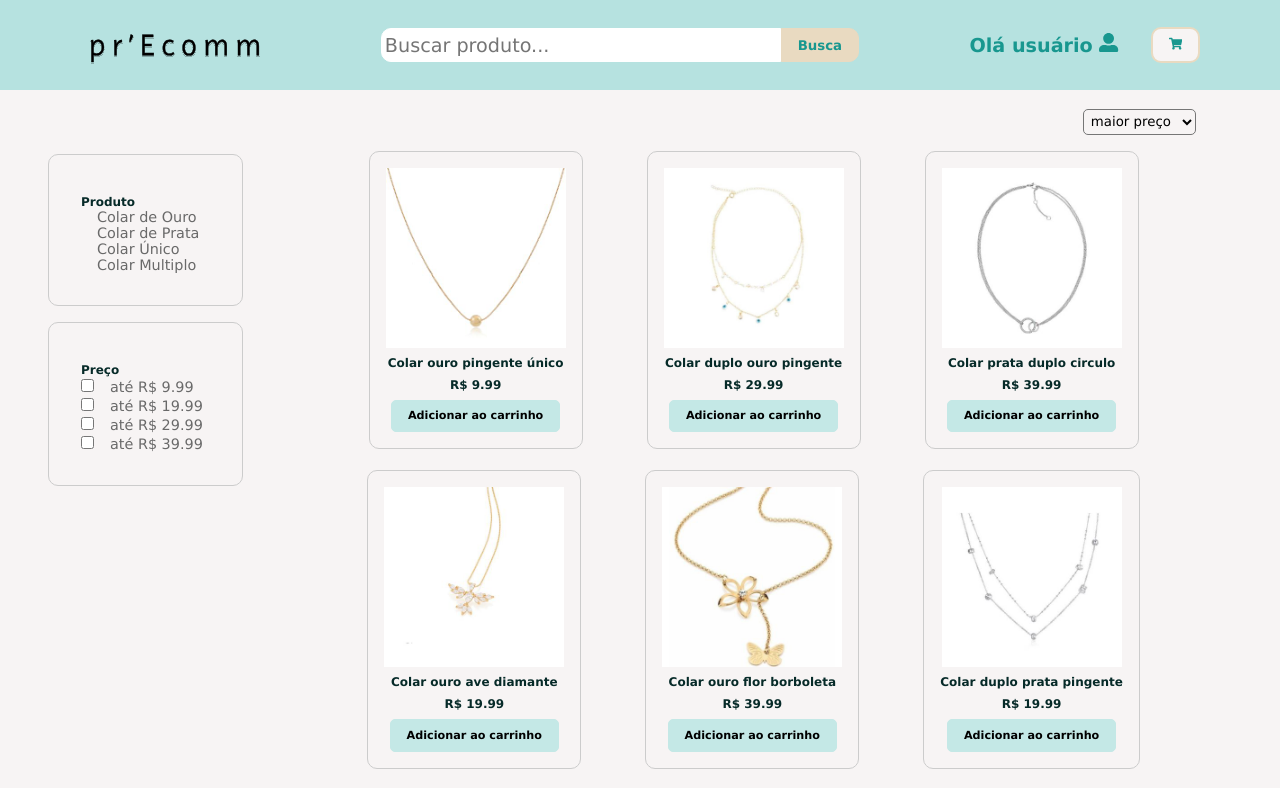
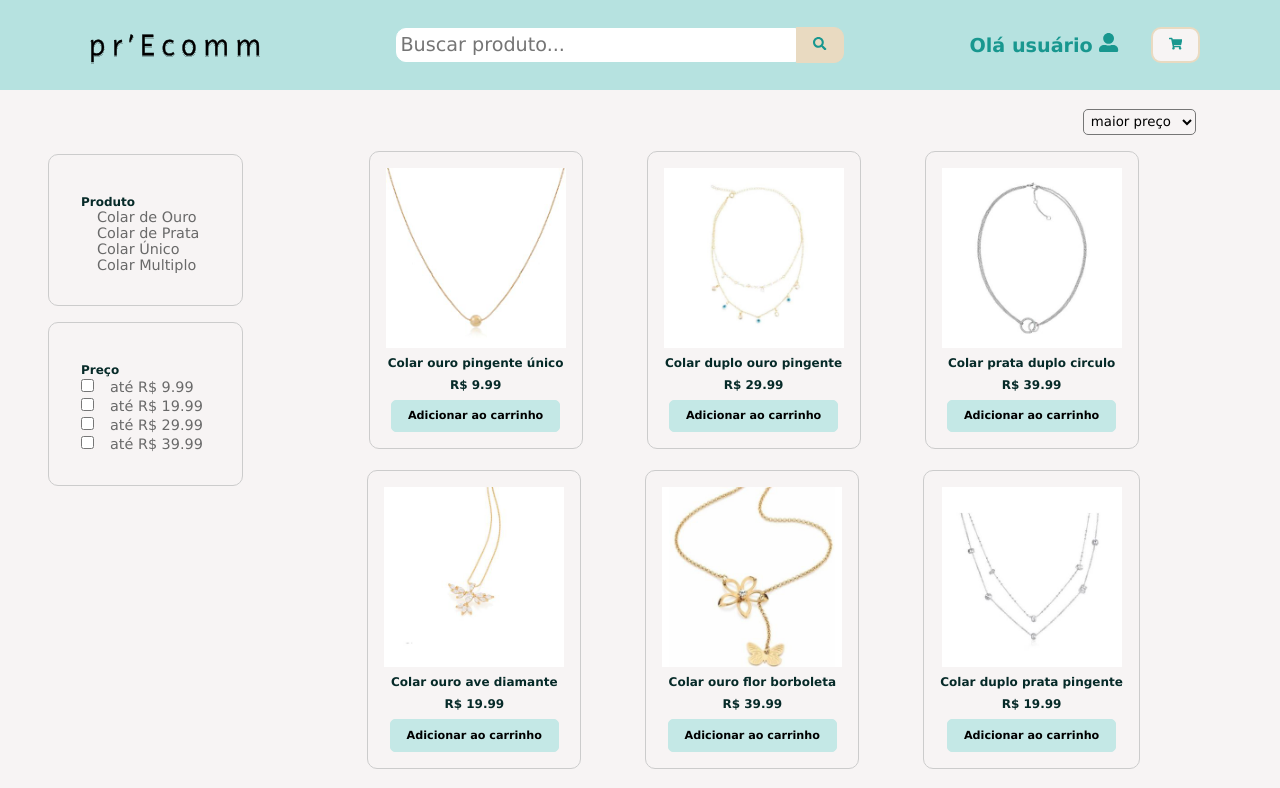
Before and after one commit to IallyFabiane/precomm, a React (Create React App) app: page /login in a window 1280 px wide. Shown: the top 788 px of the page. Built offline with nearby package versions, Linux system fonts and the light colour scheme.

Commit message:
Mudança de local do código Header

```diff
--- a/src/components/Header/Header.jsx
+++ b/src/components/Header/Header.jsx
@@ -2,25 +2,25 @@ import logotipo from 'assets/logo.svg';
 import { FaUserAlt, FaSearch, FaShoppingCart } from "react-icons/fa";
 import './header.css';
 
-function Header({textoInput, setTextoInput}) {
+function Header(props) {
 
     return (
         <header className='cabecalho'>
             <img src={logotipo} alt="Logotipo da pr'Ecormm" className='cabecalho__logo' />
             <div className='cabecalho__bloco'>
                 <input
-                value={textoInput}
-                onChange={e => {setTextoInput(e.target.value)}}
+                value= {props.value}
+                onChange={props.onChange}
                 type="text"
                 placeholder="Buscar produto..."
                 maxLength="30"
                 spellCheck
                 className='cabecalho__input' />
-                <button type='button' className='cabecalho__lupa'><FaSearch /></button>
+                <button type='button' className='cabecalho__lupa'><FaSearch className='icon' /></button>
             </div>
             <div className='cabecalho__bloco'>
-                <h4 className='cabecalho__nome'>Olá usuário <FaUserAlt /></h4>
-                <button type='button' className='cabecalho__carrinho--ecommerce'><FaShoppingCart /></button>
+                <h4 className='cabecalho__nome'>Olá usuário <FaUserAlt className='icon' /></h4>
+                <button type='button' className='cabecalho__carrinho--ecommerce'><FaShoppingCart className='icon' /></button>
             </div>
         </header>
     );
--- a/src/components/Header/header.css
+++ b/src/components/Header/header.css
@@ -1,6 +1,6 @@
 .cabecalho {
     height: 90px;
-    background-color: #B6E2E0;
+    background-color: var(--azul-claro);
     display: flex;
     align-items: center;
     justify-content: space-between;
@@ -11,40 +11,48 @@
     display: flex;
     align-items: center;
     justify-content: center;
+    background-color: transparent;
 }
 
 .cabecalho__logo {
     width: 17%;
+    background-color: transparent;
 }
 
 .cabecalho__input {
-    border: 1px solid white;
+    border: 1px solid var(--branco);
     width: 25rem;
     border-radius: 10px 0 0 10px;
     font-size: 1.2rem;
     padding: .3rem .2rem;
-    background-color: white;
+    background-color: var(--branco);
 }
 
 .cabecalho__lupa {
     border-radius: 0 10px 10px 0;
     padding: .55rem 1rem;
-    border: 1px solid #E9DAC1;
-    color: #18978F;
+    border: 1px solid var(--bege);
+    color: var(--azul-medio);
     cursor: pointer;
-    background-color: #E9DAC1;
+    background-color: var(--bege);
+    font-weight: bold;
 }
 
 .cabecalho__nome {
     font-size: 1.2rem;
-    color: #18978F;
+    color: var(--azul-medio);
+    background-color: transparent;
+}
+
+.icon {
+    background-color: transparent;
 }
 
 .cabecalho__carrinho--ecommerce {
     border-radius: 10px;
     padding: .5rem 1rem;
-    border: 2px solid #E9DAC1;
-    color: #18978F;
+    border: 2px solid var(--bege);
+    color: var(--azul-medio);
     margin-left: 2rem;
     cursor: pointer;
 }
--- a/src/index.css
+++ b/src/index.css
@@ -9,15 +9,10 @@
 :root {
   --branco--fundo: #f7f4f4;
   --branco: #ffffff;
-  --cinza: #CCCCCC;
+  --cinza-claro: #CCCCCC;
   --preto: #e0e0;
-  --primaria: #B6E2E0;
-  --secundaria: #E9DAC1;
-  --terciaria: #18978F;
-  --quartenaria: dimgray;
-
+  --azul-claro: #B6E2E0;
+  --bege: #E9DAC1;
+  --azul-medio: #18978F;
+  --cinza-medio: dimgray;
 }
-
-.fundo {
-  background-color: transparent;
-}
--- a/src/pages/Ecommerce/Ecommerce.jsx
+++ b/src/pages/Ecommerce/Ecommerce.jsx
@@ -1,12 +1,10 @@
+import Header from 'components/Header';
 import produtos from './produtos.json';
 import Produto from 'components/Produto';
 import Titulo from 'common/Titulo';
 import Ordena from 'components/Ordena';
+import { useState } from 'react';
 import "./ecommerce.css";
-import { useState } from 'react';
-import logotipo from 'assets/logo.svg';
-import { FaUserAlt, FaShoppingCart } from "react-icons/fa";
-// import Header from 'components/Header';
 
 
 function Ecommerce() {
@@ -14,34 +12,10 @@ function Ecommerce() {
 
     console.log('Renderizou', textoInput);
 
-    const onSubmit = (e) => {
-        e.preventDefault();
-        console.log(e)
-    }
-
     return (
        <>
-       {/* <Header /> */}
-        <header className='cabecalho'>
-            <img src={logotipo} alt="Logotipo da pr'Ecormm" className='cabecalho__logo fundo' />
-            <form onSubmit={onSubmit} className='cabecalho__bloco fundo'>
-                <input
-                    name="input"
-                    value={textoInput}
-                    onChange={e => setTextoInput(e.target.value)}
-                    type="text"
-                    placeholder="Buscar produto..."
-                    maxLength="25"
-                    spellCheck
-                    className='cabecalho__input'
-                />
-                <input type='submit' value="Busca" className='cabecalho__lupa' />
-            </form>
-            <div className='cabecalho__bloco fundo'>
-                <h4 className='cabecalho__nome fundo'>Olá usuário <FaUserAlt className='fundo' /></h4>
-                <button type='button' onClick={textoInput} className='cabecalho__carrinho--ecommerce'><FaShoppingCart className='fundo' /></button>
-            </div>
-        </header>
+       <Header value={textoInput} onChange={e => setTextoInput(e.target.value)} />
+
         <main className='conteudo'>
             <div className='conteudo__filtro'>
                 <div className='conteudo__caixafiltro'>
--- a/src/pages/Ecommerce/ecommerce.css
+++ b/src/pages/Ecommerce/ecommerce.css
@@ -1,55 +1,3 @@
-.cabecalho {
-    height: 90px;
-    background-color: var(--primaria);
-    display: flex;
-    align-items: center;
-    justify-content: space-between;
-    padding: 0 5rem;
-}
-
-.cabecalho__bloco {
-    display: flex;
-    align-items: center;
-    justify-content: center;
-}
-
-.cabecalho__logo {
-    width: 17%;
-}
-
-.cabecalho__input {
-    border: 1px solid var(--branco);
-    width: 25rem;
-    border-radius: 10px 0 0 10px;
-    font-size: 1.2rem;
-    padding: .3rem .2rem;
-    background-color: var(--branco);
-}
-
-.cabecalho__lupa {
-    border-radius: 0 10px 10px 0;
-    padding: .55rem 1rem;
-    border: 1px solid var(--secundaria);
-    color: var(--terciaria);
-    cursor: pointer;
-    background-color: var(--secundaria);
-    font-weight: bold;
-}
-
-.cabecalho__nome {
-    font-size: 1.2rem;
-    color: var(--terciaria);
-}
-
-.cabecalho__carrinho--ecommerce {
-    border-radius: 10px;
-    padding: .5rem 1rem;
-    border: 2px solid var(--secundaria);
-    color: var(--terciaria);
-    margin-left: 2rem;
-    cursor: pointer;
-}
-
 .conteudo {
     width: 100wv;
     display: flex;
@@ -65,7 +13,7 @@
 .conteudo__caixafiltro {
     display: flex;
     flex-direction: column;
-    border: 1px solid var(--cinza);
+    border: 1px solid var(--cinza-claro);
     border-radius: 10px;
     padding: 2rem;
     margin-bottom: 1rem;
```
Also changed, not shown: aFazer.txt, 1 other file (tests, documents, lock files or other folders).
